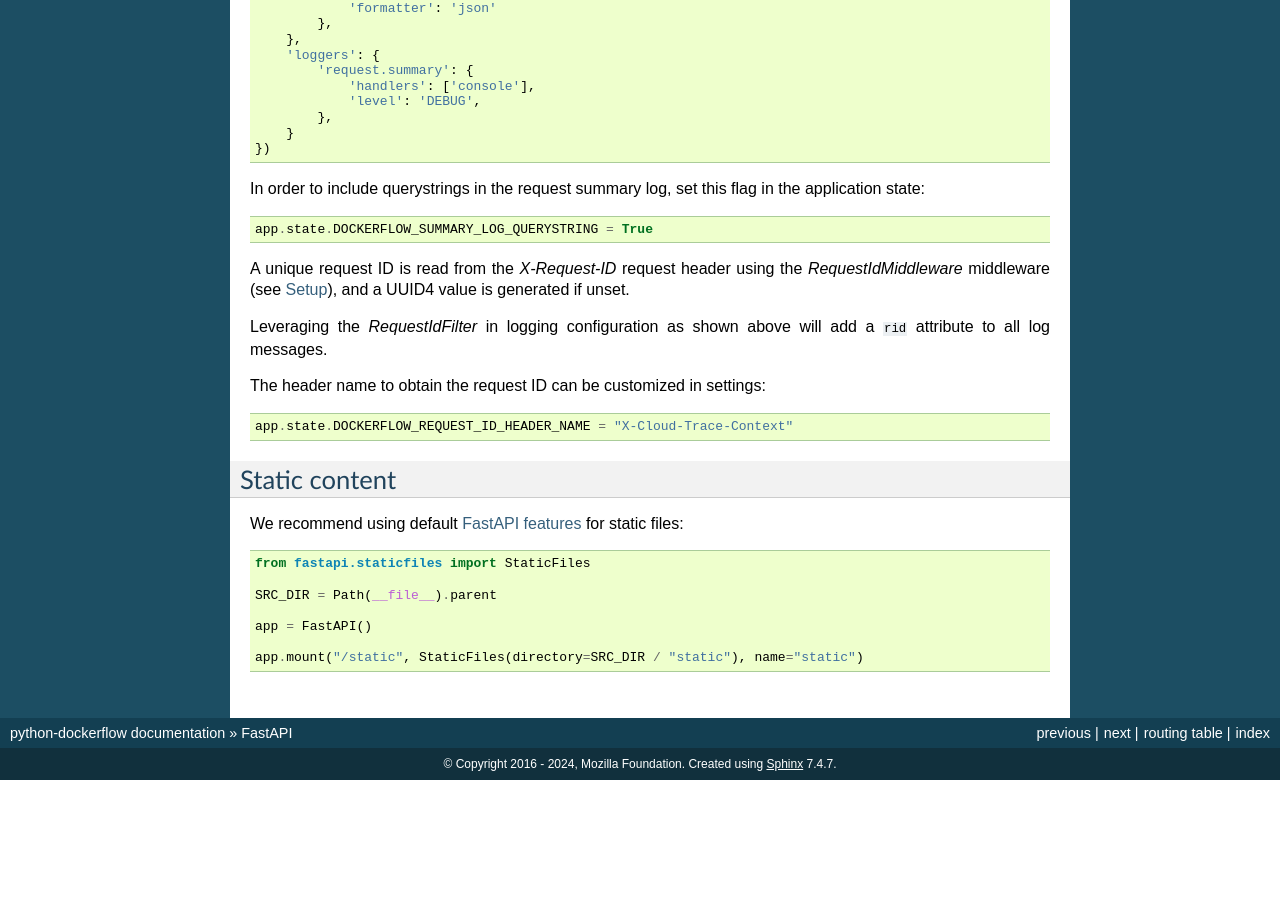
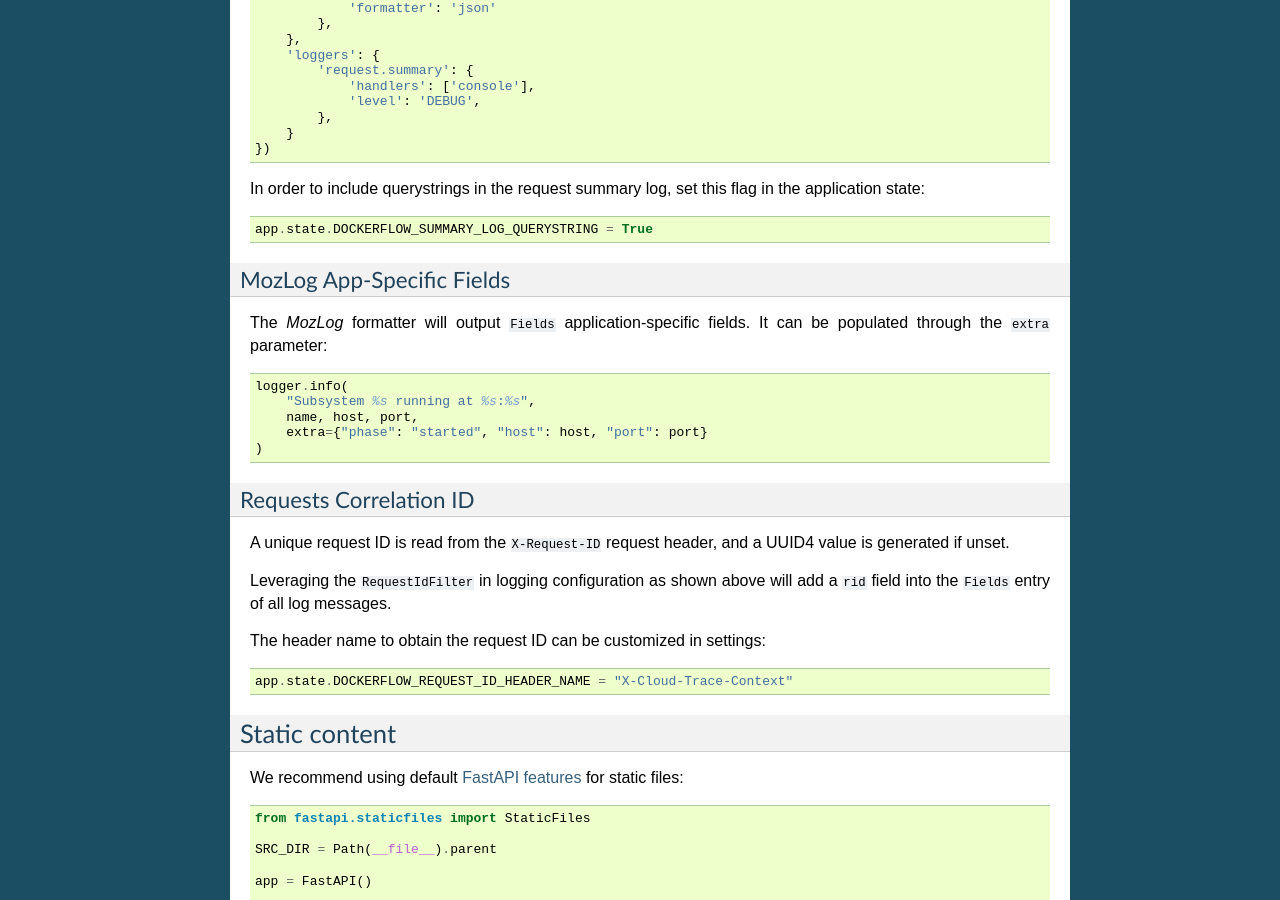
Before and after one commit to mozilla-services/python-dockerflow, a Sphinx documentation site: the page built from docs/fastapi.rst, in a window 1280 px wide and 900 px high, scrolled down 4369 px. Built offline with Sphinx 7.4.7, drawn with Linux system fonts in a browser that asks for light colours; before the commit the page ends 5149 px from its top, so only the background shows below that; some of the changed text lies outside the part shown.

Commit message:
Fix #45: Document extra log fields (#105)

```diff
--- a/docs/fastapi.rst
+++ b/docs/fastapi.rst
@@ -326,9 +326,27 @@ In order to include querystrings in the request summary log, set this flag in th
 
     app.state.DOCKERFLOW_SUMMARY_LOG_QUERYSTRING = True
 
-A unique request ID is read from the `X-Request-ID` request header using the `RequestIdMiddleware` middleware (see :ref:`fastapi-setup`), and a UUID4 value is generated if unset.
 
-Leveraging the `RequestIdFilter` in logging configuration as shown above will add a ``rid`` attribute to all log messages.
+MozLog App-Specific Fields
+~~~~~~~~~~~~~~~~~~~~~~~~~~
+
+The *MozLog* formatter will output ``Fields`` application-specific fields. It can be populated through the ``extra`` parameter:
+
+.. code-block:: python
+
+    logger.info(
+        "Subsystem %s running at %s:%s",
+        name, host, port,
+        extra={"phase": "started", "host": host, "port": port}
+    )
+
+
+Requests Correlation ID
+~~~~~~~~~~~~~~~~~~~~~~~
+
+A unique request ID is read from the ``X-Request-ID`` request header, and a UUID4 value is generated if unset.
+
+Leveraging the ``RequestIdFilter`` in logging configuration as shown above will add a ``rid`` field into the ``Fields`` entry of all log messages.
 
 The header name to obtain the request ID can be customized in settings:
 
```
Also changed, not shown: docs/django.rst (+19 -2 lines), docs/flask.rst (+20 -2 lines), docs/sanic.rst (+20 -2 lines).
